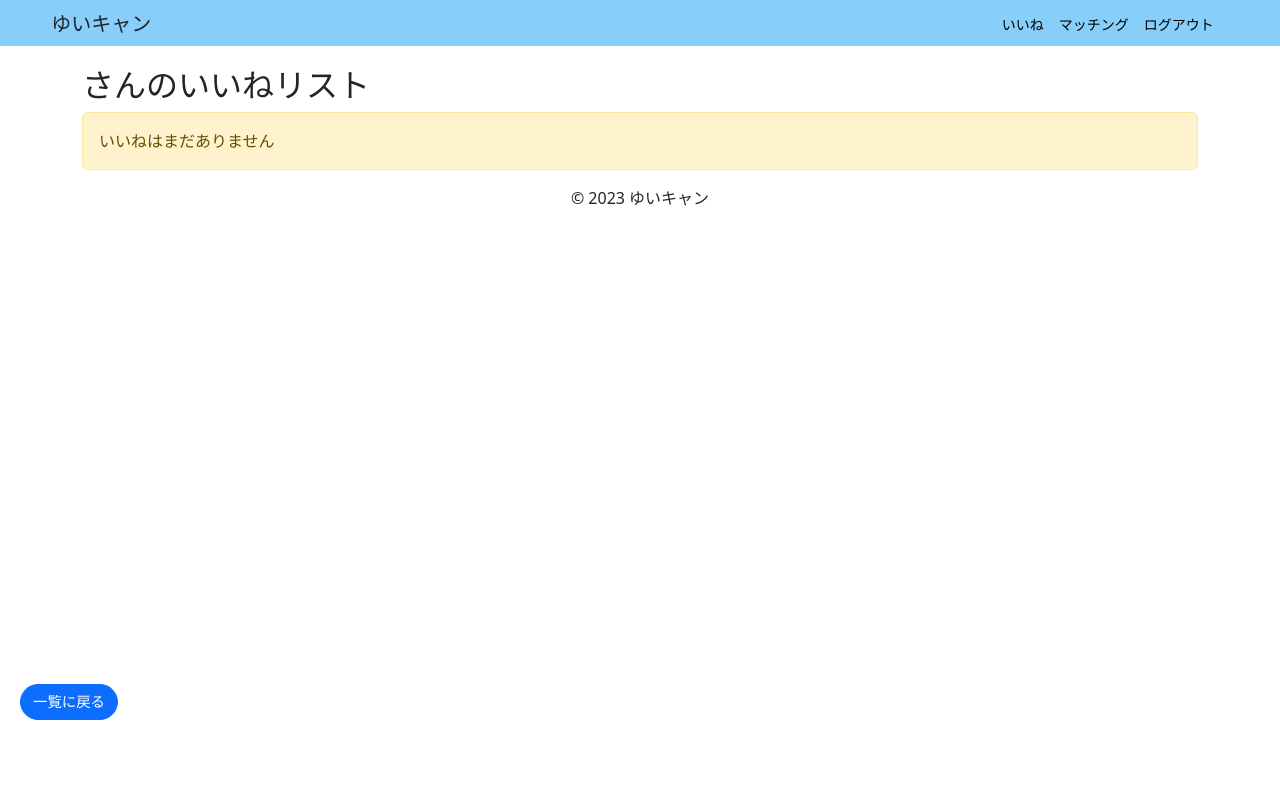
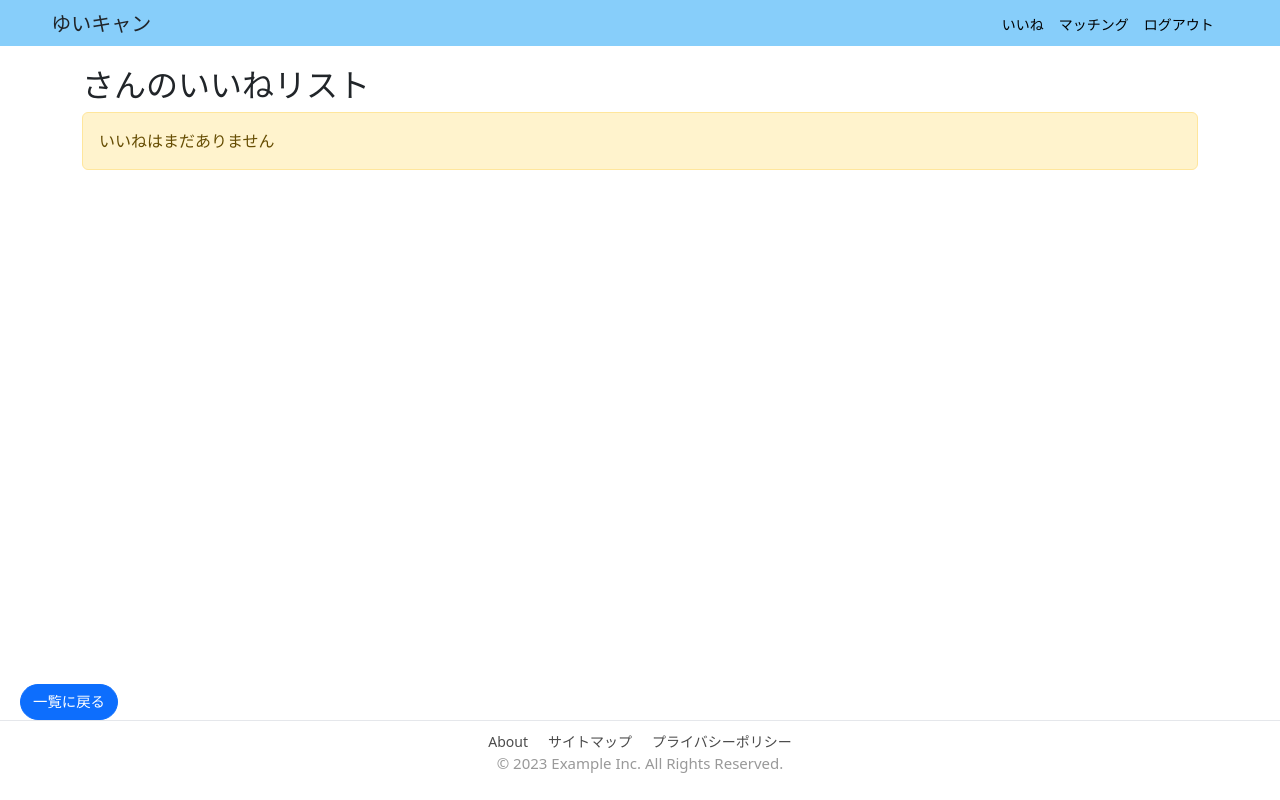
Before and after one commit to e235733/YuiCam, a Flask app: template templates/like_list.html in a window 1280 px wide. Run offline with Flask 3, Linux system fonts and the light colour scheme; the template is opened without the code that fills it, so the values that code supplies are empty.

Commit message:
フッター、いいね、マッチングリストの調整

```diff
--- a/static/style.css
+++ b/static/style.css
@@ -47,10 +47,12 @@ html, body {
 body {
     display: flex;
     flex-direction: column;
+    min-height: 100vh;
 }
 
 .content-wrapper {
     flex: 1 0 auto;
+    padding-bottom: 80px;
 }
 
 .profile-header {
@@ -144,7 +146,6 @@ body {
     background: #fff;
     color: #999;
     padding: 10px 0;
-    position: fixed;
     bottom: 0;
     font-size: 15px;
     border-top: 1px solid #e5e7eb;
@@ -176,8 +177,9 @@ body {
 
 .c-grid {
     display: grid;
-    grid-template-columns: repeat(auto-fit, minmax(100px, 1fr));
+    grid-template-columns: repeat(auto-fit, minmax(300px, 1fr));
     gap: 50px;
+    margin-bottom: 20px;
   }
 
   .c-grid__item {
--- a/templates/like_list.html
+++ b/templates/like_list.html
@@ -19,6 +19,8 @@
         </ul>
     </nav>
   </header>
+
+  <div class="content-wrapper">
     <div class="container">
       <h2>{{ user.username }}さんのいいねリスト</h2>
       {% if liked_users %}
@@ -44,14 +46,17 @@
           いいねはまだありません
         </div>
       {% endif %}
+      <a href="{{ url_for('index', user_id=user.id) }}" class="btn btn-primary btn-sm back-to-list-btn">一覧に戻る</a>
+    </div>
   </div>
 
-  <a href="{{ url_for('index', user_id=user.id) }}" class="btn btn-primary btn-sm back-to-list-btn">一覧に戻る</a>
-
-  <footer>
-    <div class="container">
-        <p class="text-center mb-0">&copy; 2023 ゆいキャン</p>
-    </div>
+  <footer class="footer">
+    <ul class="md-flex">
+      <li><a href="#">About</a></li>
+      <li><a href="#">サイトマップ</a></li>
+      <li><a href="#">プライバシーポリシー</a></li>
+    </ul>
+    <p class="copyright">© 2023 Example Inc. All Rights Reserved.</p>
   </footer>
 
   <script src="https://cdn.jsdelivr.net/npm/bootstrap@5.3.0/dist/js/bootstrap.bundle.min.js" integrity="sha384-9ndCyUaIbzAi2FUVXJi0CjmCapSmO7SnpJef0486qhLnuZ2cdeRhO02iuK6FUUVM" crossorigin="anonymous"></script>
```
Also changed, not shown: templates/index.html (+7 -4 lines), templates/profile_detail.html (+9 -6 lines), templates/profile_edit.html (line endings or trailing spaces). Lines whose indentation alone changed are shown as unchanged.
